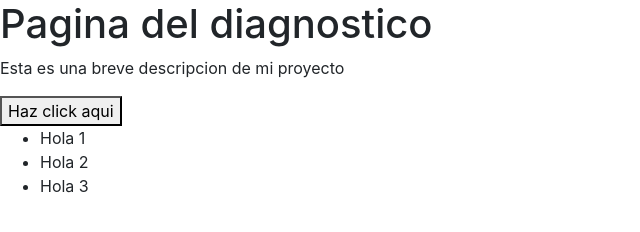
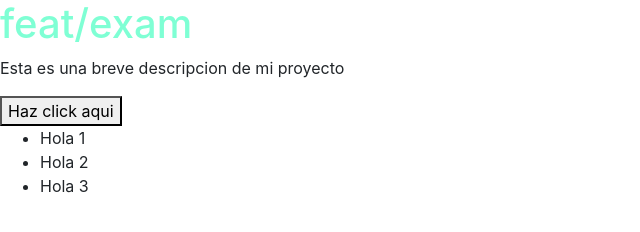
Before and after one commit to Antonio7347/Examen_diagnostico, a plain HTML site: page index.html in a window 1280 px wide. Shown: the whole page, without its empty margins (0-640 px from the left). Drawn offline with nearby package versions, Linux system fonts and the light colour scheme.

Commit message:
Cambio de color de un h1

```diff
--- a/index.html
+++ b/index.html
@@ -2,11 +2,11 @@
 <html>
 <head>
     <meta charset="UTF-8" />
-    <title>title</title>
+    <title>Titulo</title>
     <link rel="stylesheet" href="https://maxcdn.bootstrapcdn.com/bootstrap/4.5.2/css/bootstrap.min.css">
 </head>
 <body>
-    <h1>Pagina del diagnostico</h1>
+    <h1 style="color: aquamarine;">feat/exam</h1>
     <p>Esta es una breve descripcion de mi proyecto</p>
     <div></div>
     <button type="button">Haz click aqui</button>
```
